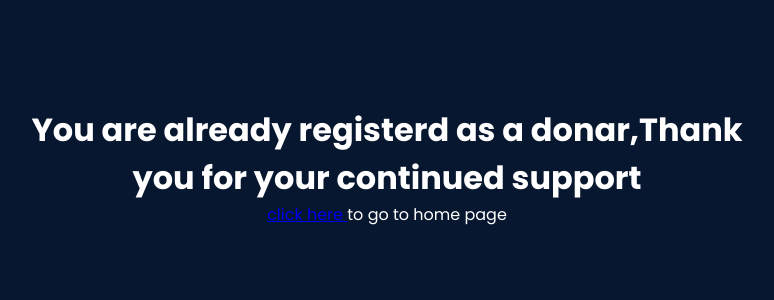
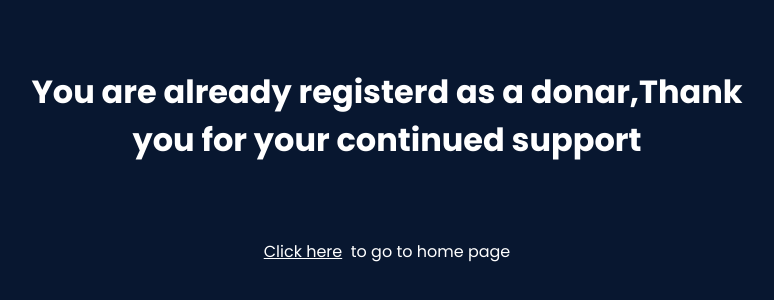
Before and after one commit to sanidhya-sahu/Donate-Red, a plain HTML site: page frontend/html/already.html in a window 1280 px wide. Shown: the part 234-534 px from the top of the page, without its empty margins (253-1027 px from the left). Drawn offline with Linux system fonts and the light colour scheme; no server answers.

Commit message:
doneeeeeeee

```diff
--- a/frontend/html/already.html
+++ b/frontend/html/already.html
@@ -11,7 +11,8 @@
 <body>
     <div class="main">
         <h1 class="a">You are already registerd as a donar,Thank you for your continued support</h1>
-        <p class="b"><a href="/home">click here </a> to go to home page</p>
+        <br><br><br>
+        <p class="b"><a href="/home" style="color: white;">Click here</a>&nbsp; to go to home page</p>
     </div>
 </body>
 </html>
```
Also changed, not shown: frontend/html/noteligible.html (+1 -1 lines), frontend/html/thank.html (+1 -0 lines).
